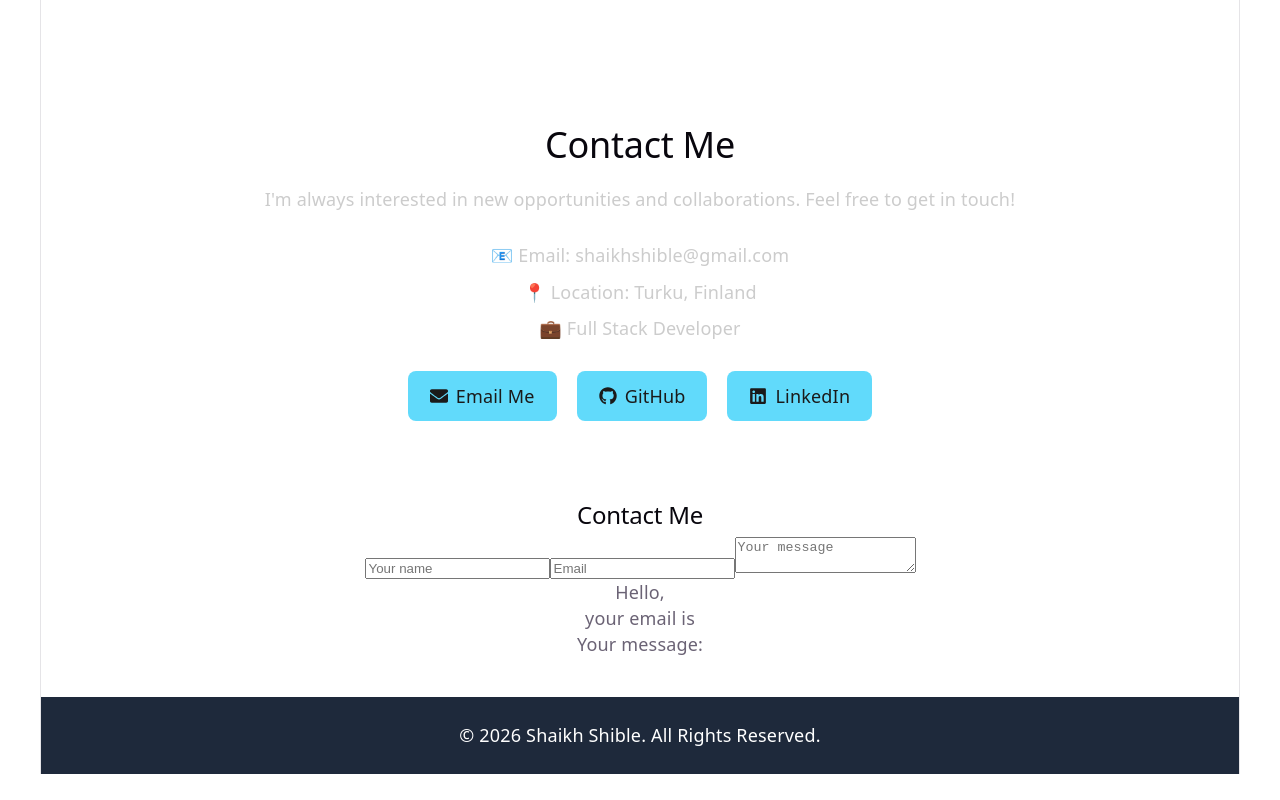
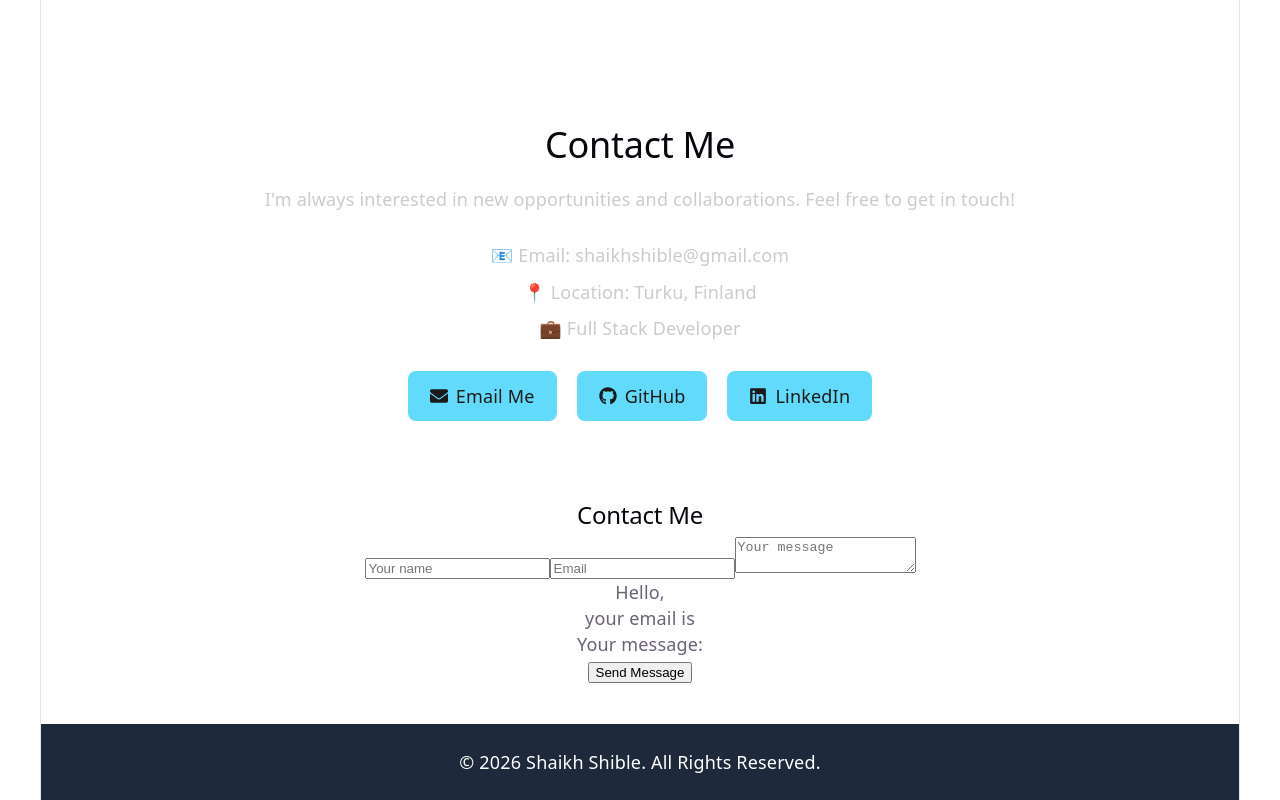
Before and after one commit to shaikhshible/fullstack-bootcamp, a React (Vite) app in the folder portfolio/: page / in a window 1280 px wide. Shown: the part 1584-2384 px from the top of the page. Before the commit the page ends 2358 px from the top, so only its background shows below. Built offline with nearby package versions, Linux system fonts and the light colour scheme.

Commit message:
Day 11: Add contact form handling and reset

```diff
--- a/portfolio/src/components/ContactForm.jsx
+++ b/portfolio/src/components/ContactForm.jsx
@@ -6,8 +6,17 @@ function ContactForm() {
   const[email, setEmail] = useState("");
   const[message, setMessage] = useState("");
 
+  const handleSubmit = (e) => {
+    e.preventDefault();
+
+    console.log("Form submitted");
+
+    setName("");
+    setEmail("");
+    setMessage("");
+  }
   return(
-    <section>
+    <form onSubmit={handleSubmit}>
       <h2>Contact Me</h2>
 
       <input
@@ -34,11 +43,16 @@ function ContactForm() {
       <p>your email is {email}</p>
       <p>Your message:
         {message}
-        </p>
+      </p>
 
-      </section>
+      <button
+      type="submit"
+      >
+        Send Message
+        </button>
+
+      </form>
   );
 
 }
-
 export default ContactForm;
```
